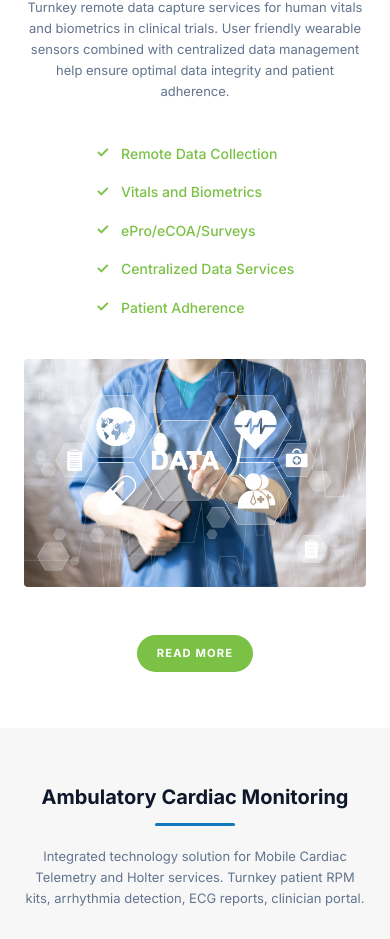
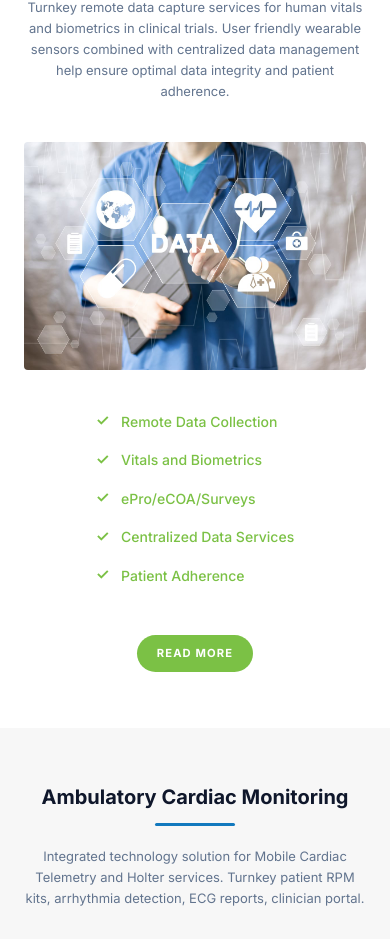
Before and after one commit to yashRocky21/PulseBrigeFreeLance, a Next.js app: page / in a window 390 px wide. Shown: the part 1637-2576 px from the top of the page. Built offline with nearby package versions, Linux system fonts and the light colour scheme.

Commit message:
Responsiveness fix for DigitalSolution on mobile view

```diff
--- a/src/components/DigitalSolutions.tsx
+++ b/src/components/DigitalSolutions.tsx
@@ -46,7 +46,7 @@ export default function DigitalSolutions() {
         </motion.div>
 
         {/* ── Two columns: features LEFT · image RIGHT ─────────── */}
-        <div className="flex flex-col md:flex-row items-center gap-10 md:gap-14 mb-12">
+        <div className="flex flex-col-reverse md:flex-row items-center gap-10 md:gap-14 mb-12">
 
           {/* Left: feature checklist */}
           <motion.div
```
